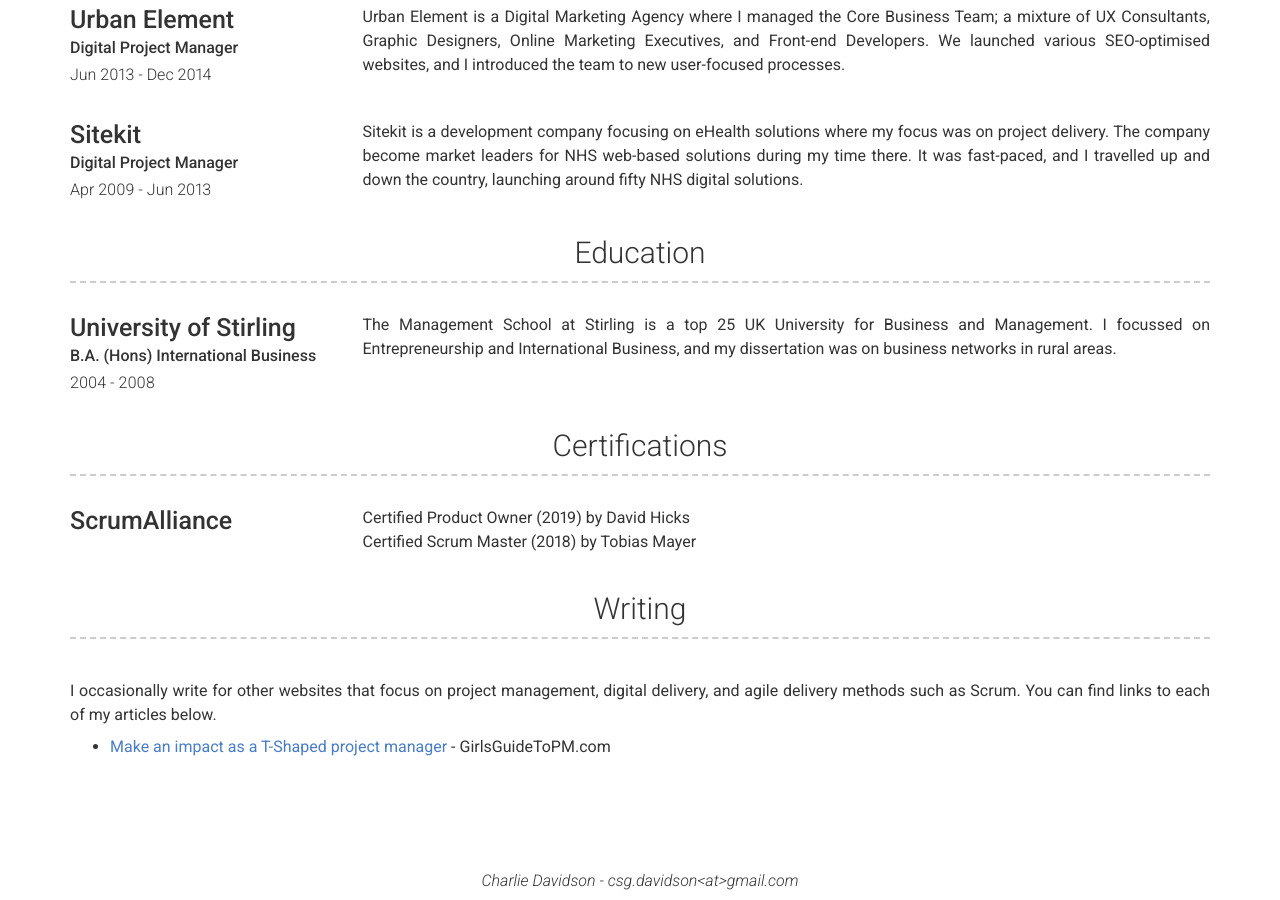
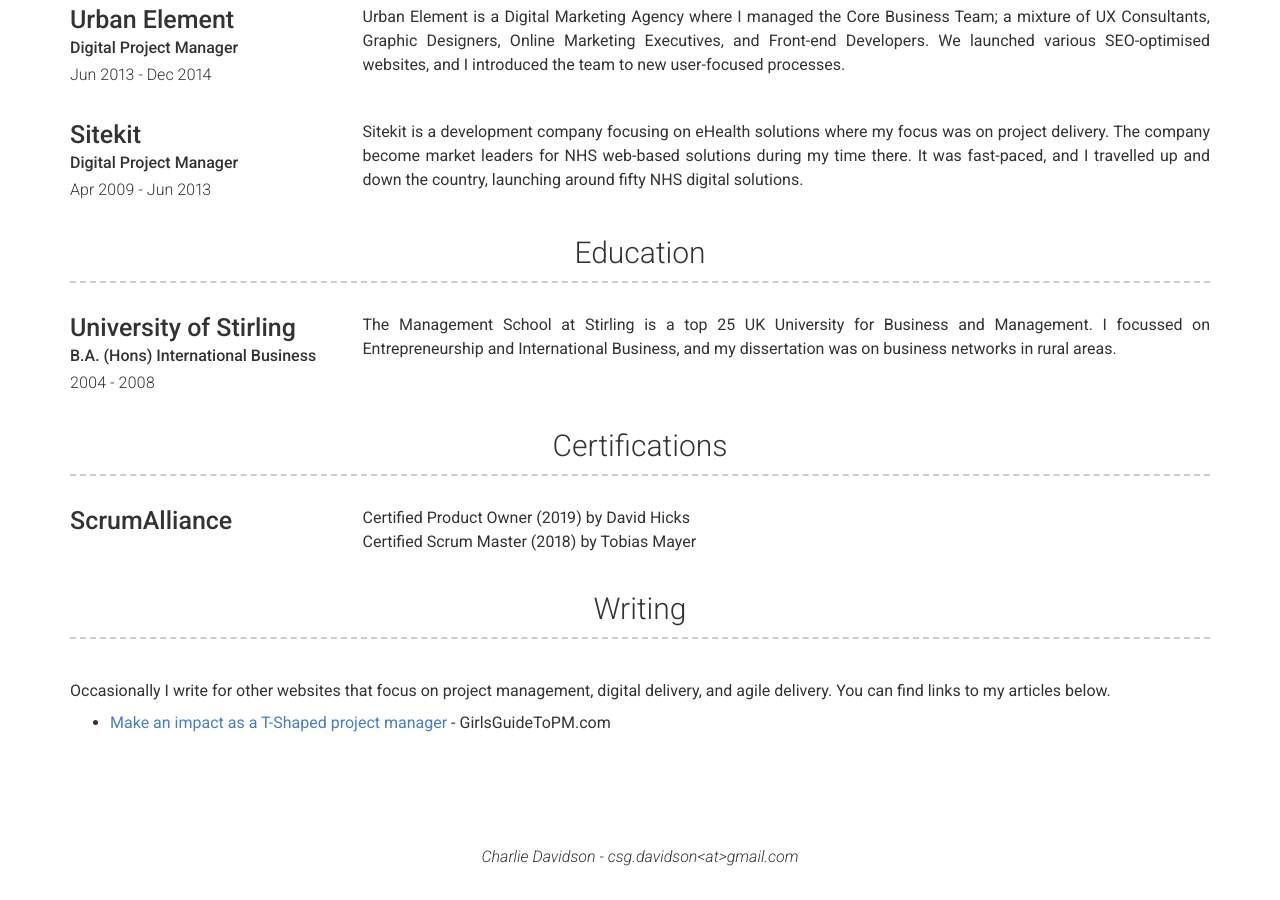
Before and after one commit to csgdavidson/Charlie-Davidson2, a Jekyll site: the page built from index.md, in a window 1280 px wide and 900 px high, scrolled down 832 px. Built offline with Jekyll 4.4.1, drawn with Linux system fonts in a browser that asks for light colours; nearby versions of some CDN libraries; after the commit the page ends 1708 px from its top, so only the background shows below that.

Commit message:
Update _config.yml

```diff
--- a/_config.yml
+++ b/_config.yml
@@ -34,7 +34,7 @@ projects_title: Certifications
 # More Section
 more_title: Writing
 more_content: | # this will include new lines to allow paragraphs
-  I occasionally write for other websites that focus on project management, digital delivery, and agile delivery methods such as Scrum. You can find links to each of my articles below.
+  Occasionally I write for other websites that focus on project management, digital delivery, and agile delivery. You can find links to my articles below.
     - <a href="https://www.girlsguidetopm.com/t-shaped-project-manager/" target="_blank">Make an impact as a T-Shaped project manager</a> - GirlsGuideToPM.com
 
 # Footer
```
